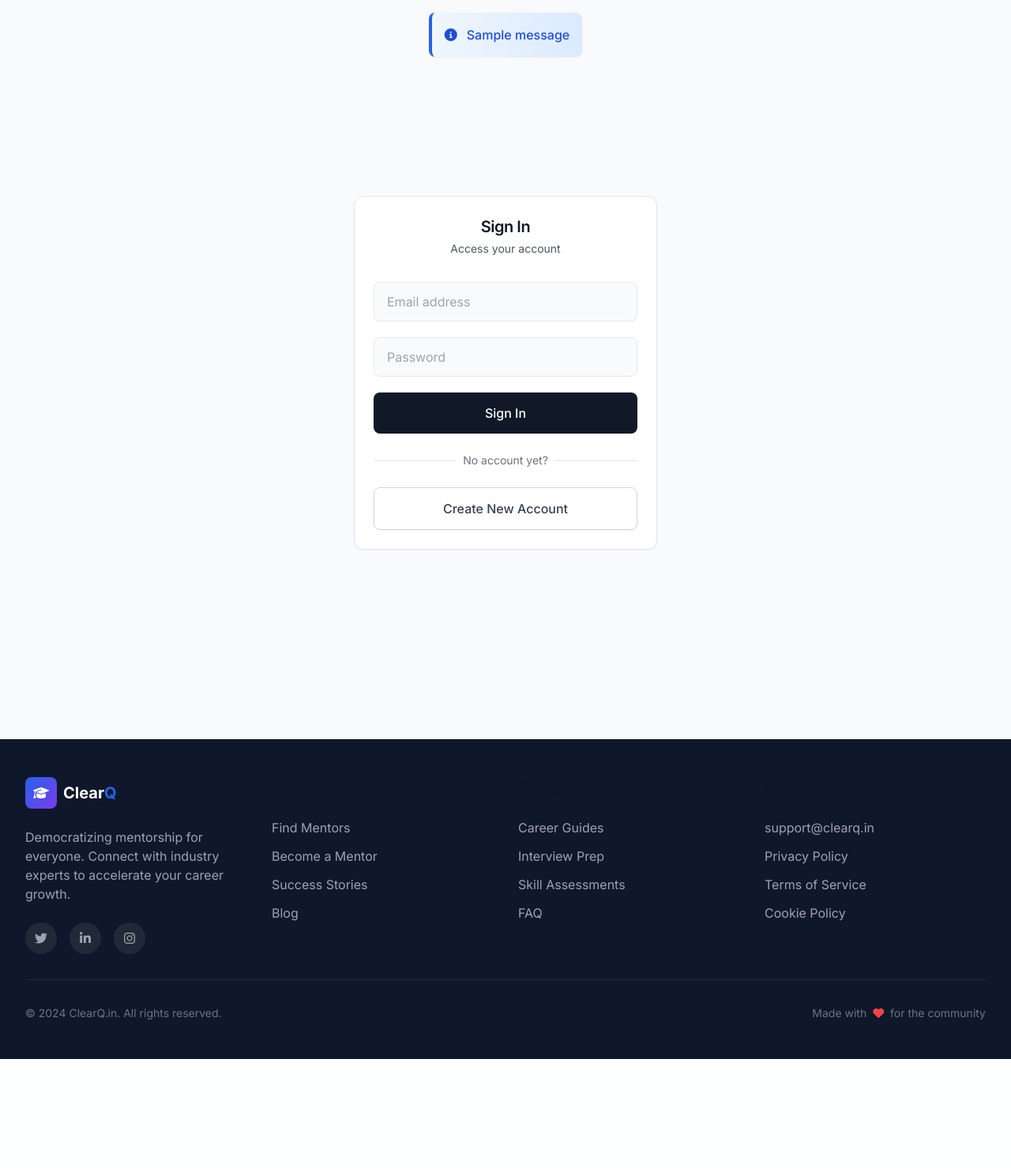
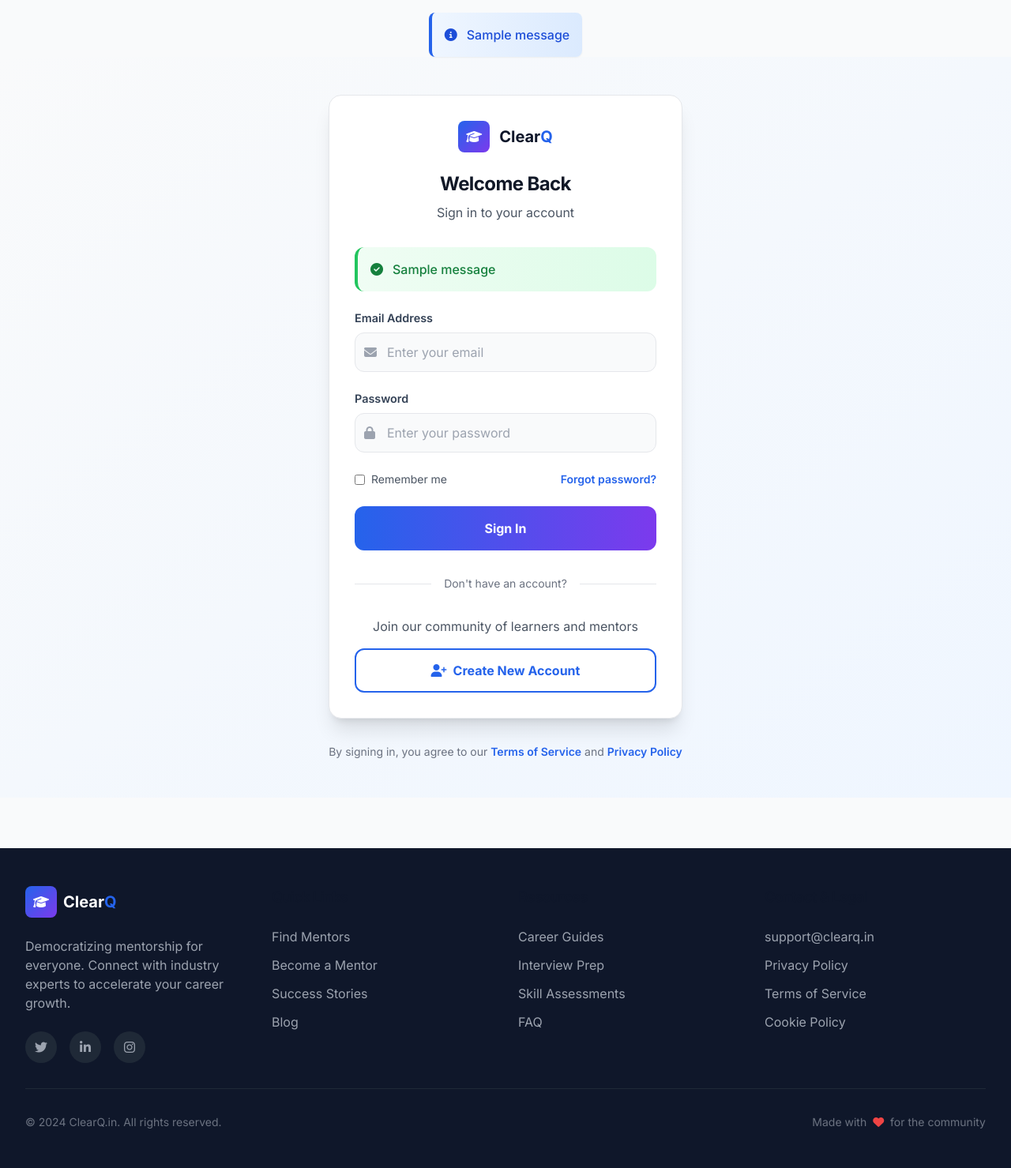
Before and after one commit to Abhidesh12/clearQ, a Flask app: template templates/login.html in a window 1280 px wide. Shown: the part 65-1544 px from the top of the page at 79% size. Before the commit the page ends 1406 px from the top, so only its background shows below. Run offline with Flask 3, Linux system fonts and the light colour scheme; the template is opened without the code that fills it, so the values that code supplies are empty, except form fields; tables that the repository leaves empty hold one stand-in row (values such as "Sample post"); one stand-in notice (Sample message) is shown; form fields are guessed from the names that the template uses; some libraries are stand-ins or nearby versions.

Commit message:
Update login.html

```diff
--- a/templates/login.html
+++ b/templates/login.html
@@ -1,58 +1,152 @@
 {% extends "base.html" %}
 
 {% block content %}
-<div class="min-h-screen flex items-center justify-center px-4 bg-gray-50">
-    <div class="w-full max-w-sm">
+<div class="min-h-screen flex items-center justify-center px-4 bg-gradient-to-br from-gray-50 to-blue-50 py-12">
+    <div class="w-full max-w-md">
         <!-- Card Container -->
-        <div class="bg-white rounded-xl shadow-sm border border-gray-200 p-6">
-            <!-- Card Header -->
+        <div class="bg-white rounded-2xl shadow-xl border border-gray-200 p-8">
+            <!-- Logo & Header -->
             <div class="text-center mb-8">
-                <h2 class="text-xl font-semibold text-gray-900">Sign In</h2>
-                <p class="text-sm text-gray-600 mt-1">Access your account</p>
+                <a href="{{ url_for('index') }}" class="inline-flex items-center space-x-3 mb-6">
+                    <div class="w-10 h-10 rounded-lg bg-gradient-to-br from-primary to-secondary flex items-center justify-center">
+                        <i class="fas fa-graduation-cap text-white"></i>
+                    </div>
+                    <span class="text-xl font-bold text-dark">Clear<span class="text-primary">Q</span></span>
+                </a>
+                <h2 class="text-2xl font-bold text-gray-900">Welcome Back</h2>
+                <p class="text-gray-600 mt-2">Sign in to your account</p>
             </div>
 
+            <!-- Flash Messages -->
+            {% with messages = get_flashed_messages(with_categories=true) %}
+                {% if messages %}
+                    {% for category, message in messages %}
+                        <div class="mb-6 p-4 rounded-xl bg-gradient-to-r
+                            {% if category == 'error' %}from-red-50 to-red-100 border-l-4 border-red-500 text-red-700
+                            {% elif category == 'warning' %}from-yellow-50 to-yellow-100 border-l-4 border-yellow-500 text-yellow-700
+                            {% elif category == 'success' %}from-green-50 to-green-100 border-l-4 border-green-500 text-green-700
+                            {% else %}from-blue-50 to-blue-100 border-l-4 border-blue-500 text-blue-700{% endif %}">
+                            <div class="flex items-center">
+                                <i class="fas
+                                    {% if category == 'error' %}fa-exclamation-circle
+                                    {% elif category == 'warning' %}fa-exclamation-triangle
+                                    {% elif category == 'success' %}fa-check-circle
+                                    {% else %}fa-info-circle{% endif %}
+                                    mr-3"></i>
+                                <p class="font-medium">{{ message }}</p>
+                            </div>
+                        </div>
+                    {% endfor %}
+                {% endif %}
+            {% endwith %}
+
             <!-- Login Form -->
-            <form method="POST" class="space-y-5">
-                <div>
-                    <input type="email"
-                           name="email"
-                           required
-                           class="w-full px-4 py-3 bg-gray-50 border border-gray-200 rounded-lg focus:outline-none focus:bg-white focus:border-blue-500 transition-colors"
-                           placeholder="Email address">
+            <form method="POST" class="space-y-6">
+                {{ form.hidden_tag() }}
+
+                <div class="form-group">
+                    <label class="form-label block text-sm font-semibold text-gray-700 mb-2">
+                        Email Address
+                    </label>
+                    <div class="relative">
+                        <i class="fas fa-envelope absolute left-3 top-1/2 transform -translate-y-1/2 text-gray-400"></i>
+                        {{ form.email(class="w-full pl-10 pr-4 py-3 bg-gray-50 border border-gray-200 rounded-xl focus:outline-none focus:bg-white focus:border-primary focus:ring-2 focus:ring-primary/20 transition-colors text-sm md:text-base",
+                            placeholder="Enter your email") }}
+                    </div>
+                    {% if form.email.errors %}
+                        <div class="mt-1 text-sm text-red-600">
+                            {% for error in form.email.errors %}
+                                <p>{{ error }}</p>
+                            {% endfor %}
+                        </div>
+                    {% endif %}
                 </div>
 
-                <div>
-                    <input type="password"
-                           name="password"
-                           required
-                           class="w-full px-4 py-3 bg-gray-50 border border-gray-200 rounded-lg focus:outline-none focus:bg-white focus:border-blue-500 transition-colors"
-                           placeholder="Password">
+                <div class="form-group">
+                    <label class="form-label block text-sm font-semibold text-gray-700 mb-2">
+                        Password
+                    </label>
+                    <div class="relative">
+                        <i class="fas fa-lock absolute left-3 top-1/2 transform -translate-y-1/2 text-gray-400"></i>
+                        {{ form.password(class="w-full pl-10 pr-4 py-3 bg-gray-50 border border-gray-200 rounded-xl focus:outline-none focus:bg-white focus:border-primary focus:ring-2 focus:ring-primary/20 transition-colors text-sm md:text-base",
+                            placeholder="Enter your password") }}
+                    </div>
+                    {% if form.password.errors %}
+                        <div class="mt-1 text-sm text-red-600">
+                            {% for error in form.password.errors %}
+                                <p>{{ error }}</p>
+                            {% endfor %}
+                        </div>
+                    {% endif %}
+                </div>
+
+                <!-- Remember Me & Forgot Password -->
+                <div class="flex items-center justify-between">
+                    <label class="flex items-center space-x-2">
+                        {{ form.remember(class="rounded text-primary focus:ring-primary") }}
+                        <span class="text-sm text-gray-600">Remember me</span>
+                    </label>
+                    <a href="{{ url_for('forgot_password') }}" class="text-sm text-primary font-semibold hover:underline">
+                        Forgot password?
+                    </a>
                 </div>
 
                 <button type="submit"
-                        class="w-full py-3.5 bg-gray-900 text-white font-medium rounded-lg hover:bg-black transition-colors shadow-sm">
+                        class="w-full py-4 bg-gradient-to-r from-primary to-secondary text-white font-bold rounded-xl hover:shadow-lg hover:shadow-primary/25 transition-all transform hover:-translate-y-1">
                     Sign In
                 </button>
             </form>
 
             <!-- Divider -->
-            <div class="my-6">
+            <div class="my-8">
                 <div class="relative">
                     <div class="absolute inset-0 flex items-center">
                         <div class="w-full border-t border-gray-200"></div>
                     </div>
                     <div class="relative flex justify-center text-sm">
-                        <span class="px-2 bg-white text-gray-500">No account yet?</span>
+                        <span class="px-4 bg-white text-gray-500">Don't have an account?</span>
                     </div>
                 </div>
             </div>
 
             <!-- Create Account Button -->
-            <a href="{{ url_for('register') }}"
-               class="w-full block py-3.5 border border-gray-300 text-gray-700 font-medium rounded-lg hover:border-gray-400 hover:bg-gray-50 transition-colors text-center shadow-sm">
-                Create New Account
-            </a>
+            <div class="text-center">
+                <p class="text-gray-600 text-sm md:text-base mb-4">
+                    Join our community of learners and mentors
+                </p>
+                <a href="{{ url_for('register') }}"
+                   class="inline-flex items-center justify-center w-full py-3.5 border-2 border-primary text-primary font-bold rounded-xl hover:bg-primary hover:text-white transition-all duration-300 transform hover:-translate-y-1">
+                    <i class="fas fa-user-plus mr-2"></i>
+                    Create New Account
+                </a>
+            </div>
+        </div>
+
+        <!-- Footer Note -->
+        <div class="mt-8 text-center">
+            <p class="text-sm text-gray-500">
+                By signing in, you agree to our
+                <a href="#" class="text-primary font-semibold hover:underline">Terms of Service</a>
+                and
+                <a href="#" class="text-primary font-semibold hover:underline">Privacy Policy</a>
+            </p>
         </div>
     </div>
 </div>
+
+<style>
+    .form-label {
+        display: block;
+        margin-bottom: 0.5rem;
+        font-weight: 600;
+        color: #334155;
+        font-size: 0.9rem;
+    }
+
+    input:focus, textarea:focus, select:focus {
+        outline: none;
+        border-color: #2563eb;
+        box-shadow: 0 0 0 3px rgba(37, 99, 235, 0.1);
+    }
+</style>
 {% endblock %}
```
